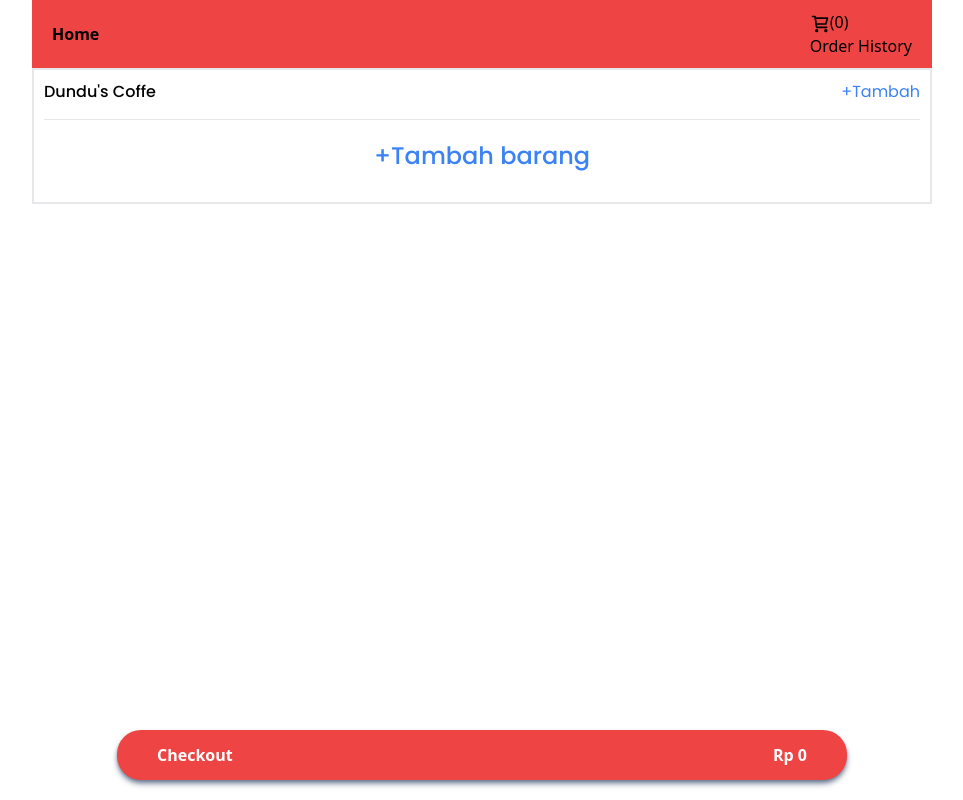
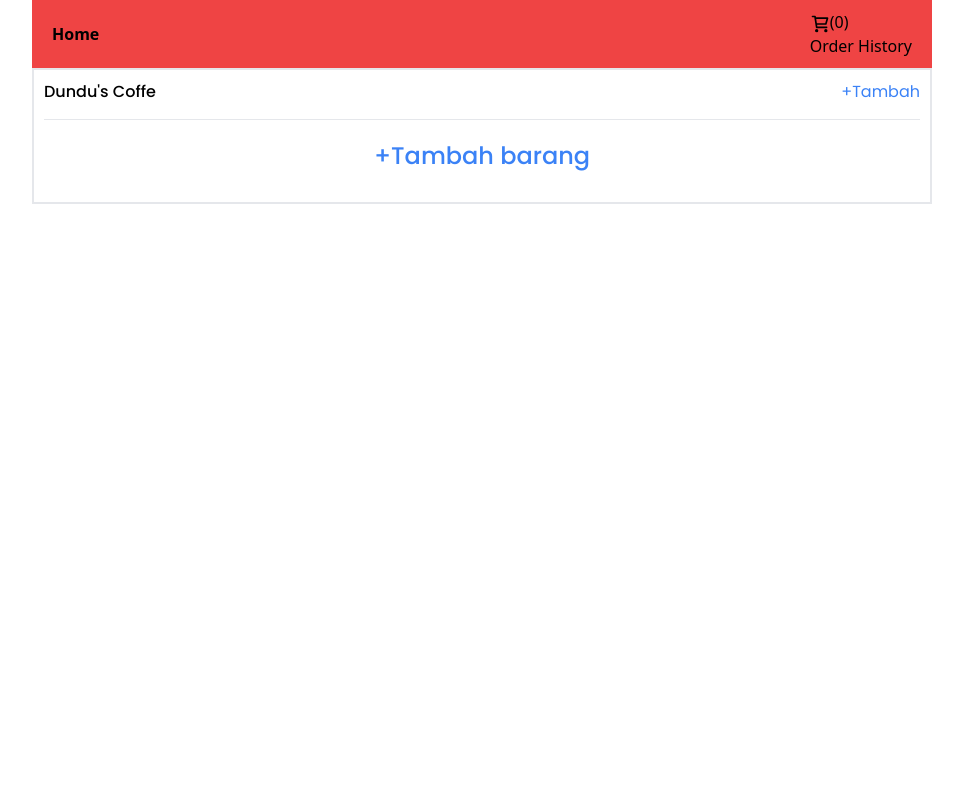
Before and after one commit to alfahmist/dundu-coffe, a React (Vite) app: page /cart in a window 1280 px wide. Shown: the whole page, without its empty margins (158-1121 px from the left). Built offline with nearby package versions, Linux system fonts and the light colour scheme.

Commit message:
refactor : cart

```diff
--- a/src/pages/cart/CartFooter.jsx
+++ b/src/pages/cart/CartFooter.jsx
@@ -4,24 +4,28 @@ import useMarketStore from '../../store/marketStore';
 import { rupiah } from '../../utils/toRupiah';
 
 const CartFooter = () => {
-	const { getTotalPrice, checkoutCart } = useMarketStore();
+	const { getTotalPrice, getTotalItem, checkoutCart, isCalculating } =
+		useMarketStore();
+
 	return (
 		<>
 			<div
-				className={`fixed w-full h-[50px] cursor-default transition-all duration-500 bottom-[20px] mx-auto`}
+				className={`${
+					isCalculating ? 'animate-pulse' : ''
+				} fixed w-full h-[50px] cursor-default transition-all duration-500 bottom-[20px] mx-auto`}
 			>
+				{getTotalItem() !== 0 && (
 					<Link
 						onClick={() => checkoutCart()}
 						to={'/checkout'}
-					className='cursor-pointer flex flex-row justify-between px-[40px]  mx-auto bg-red-500 active:bg-red-600 text-center w-11/12 max-w-[730px] rounded-3xl text-white text-md h-full leading-[50px] font-bold shadow-slate-500 shadow-md'
+						className='cursor-pointer flex flex-row justify-end gap-2 px-[40px] mx-auto bg-red-500 active:bg-red-600 text-center w-11/12 max-w-[730px] rounded-3xl text-white text-md h-full leading-[50px] font-bold shadow-slate-500 shadow-md'
 					>
-					<span>Checkout</span>
+						<>
+							<span>Beli({getTotalItem()})</span>
 							<span>{rupiah(getTotalPrice())}</span>
+						</>
 					</Link>
-
-				{/* <div className='text-center w-[730px] bg-zinc-400 mx-auto rounded-3xl text-white text-md h-full leading-[50px] font-bold shadow-slate-500 shadow-md'>
-					<span>Checkout</span>
-				</div> */}
+				)}
 			</div>
 		</>
 	);
--- a/src/pages/cart/card.jsx
+++ b/src/pages/cart/card.jsx
@@ -6,7 +6,7 @@ import { rupiah } from '../../utils/toRupiah';
 const card = ({ product }) => {
 	const { setSelected } = useMarketStore();
 
-	let harga = product.price * product.quantity;
+	let harga = product.price;
 	return (
 		<>
 			<div className='my-[25px] flex flex-col sm:flex-row gap-[20px]'>
--- a/src/store/marketStore.js
+++ b/src/store/marketStore.js
@@ -303,7 +303,9 @@ const useMarketStore = create((set, get) => ({
 	getSelectedItem: () => get().carts.filter((x) => x.isSelected === true),
 	getUnSelectedItem: () => get().carts.filter((x) => x.isSelected === false),
 	getTotalItem: () =>
-		get().carts.reduce((acc, current) => (acc += current.quantity), 0),
+		get()
+			.carts.filter((x) => x.isSelected === true)
+			.reduce((acc, current) => (acc += current.quantity), 0),
 	getTotalPrice: () =>
 		get()
 			.carts.filter((x) => x.isSelected === true)
```
Also changed, not shown: tailwind.config.js (+0 -16 lines). Lines whose indentation alone changed are shown as unchanged.
